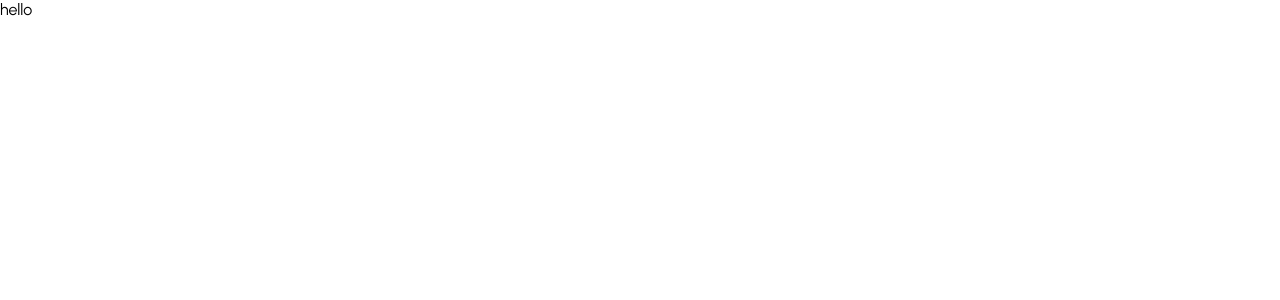
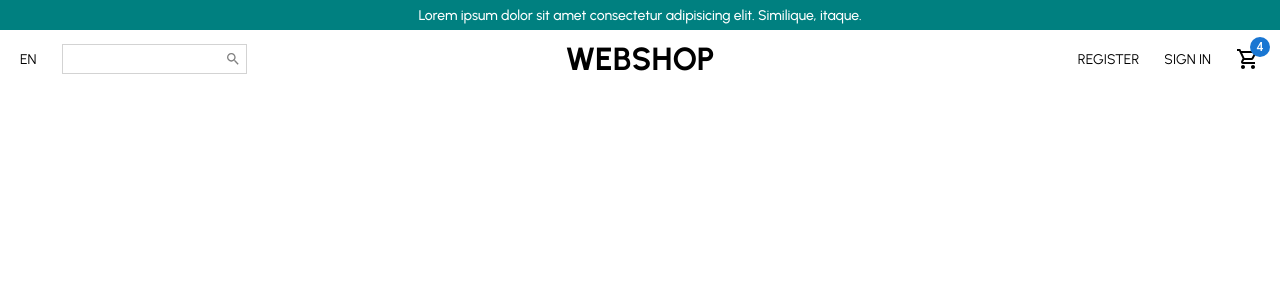
Before and after one commit to mleleszi/ecommerce-react, a React (Create React App) app: page / in a window 1280 px wide. Shown: the top 300 px of the page. Built offline with nearby package versions, Linux system fonts and the light colour scheme.

Commit message:
announcement, navbar components

```diff
--- a/src/App.js
+++ b/src/App.js
@@ -1,5 +1,7 @@
+import Home from "./components/pages/Home/Home";
+
 const App = () => {
-  return <div>hello</div>;
+  return <Home />;
 };
 
 export default App;
--- /dev/null
+++ b/src/components/Announcement/Announcement.js
@@ -0,0 +1,14 @@
+import "./Announcement.scss";
+
+const Announcement = () => {
+  return (
+    <div className='Announcement'>
+      <div className='container'>
+        Lorem ipsum dolor sit amet consectetur adipisicing elit. Similique,
+        itaque.
+      </div>
+    </div>
+  );
+};
+
+export default Announcement;
--- /dev/null
+++ b/src/components/Announcement/Announcement.scss
@@ -0,0 +1,12 @@
+.Announcement {
+  .container {
+    height: 30px;
+    background-color: teal;
+    color: white;
+    display: flex;
+    justify-content: center;
+    align-items: center;
+    font-size: 14px;
+    font-weight: 500;
+  }
+}
--- /dev/null
+++ b/src/components/Navbar/Navbar.js
@@ -0,0 +1,34 @@
+import "./Navbar.scss";
+import { Badge } from "@mui/material";
+import SearchIcon from "@mui/icons-material/Search";
+import ShoppingCartOutlinedIcon from "@mui/icons-material/ShoppingCartOutlined";
+
+const Navbar = () => {
+  return (
+    <div className='Navbar'>
+      <div className='container'>
+        <div className='wrapper'>
+          <div className='left'>
+            <span className='language'>EN</span>
+            <div className='search-container'>
+              <input type='text' />
+              <SearchIcon style={{ color: "gray", fontSize: "16px" }} />
+            </div>
+          </div>
+          <div className='center'>
+            <h1>WEBSHOP</h1>
+          </div>
+          <div className='right'>
+            <p>REGISTER</p>
+            <p>SIGN IN</p>
+            <Badge badgeContent={4} color='primary'>
+              <ShoppingCartOutlinedIcon />
+            </Badge>
+          </div>
+        </div>
+      </div>
+    </div>
+  );
+};
+
+export default Navbar;
--- /dev/null
+++ b/src/components/Navbar/Navbar.scss
@@ -0,0 +1,56 @@
+.Navbar {
+  .container {
+    height: 60px;
+  }
+
+  .wrapper {
+    padding: 10px 20px;
+    display: flex;
+    justify-content: space-between;
+    align-items: center;
+  }
+
+  .left {
+    flex: 1;
+    display: flex;
+    align-items: center;
+  }
+
+  .center {
+    flex: 1;
+    text-align: center;
+  }
+
+  .center h1 {
+    font-weight: bold;
+  }
+
+  .right {
+    flex: 1;
+    display: flex;
+    align-items: center;
+    justify-content: flex-end;
+  }
+
+  .right > * {
+    font-size: 14px;
+    margin-left: 25px;
+  }
+
+  .language {
+    font-size: 14px;
+    cursor: pointer;
+  }
+
+  .search-container {
+    border: 0.5px solid lightgray;
+    display: flex;
+    align-items: center;
+    margin-left: 25px;
+    padding: 5px;
+  }
+
+  .search-container input {
+    border: none;
+  }
+}
--- /dev/null
+++ b/src/components/pages/Home/Home.js
@@ -0,0 +1,13 @@
+import Navbar from "../../Navbar/Navbar";
+import Announcement from "../../Announcement/Announcement";
+
+const Home = () => {
+  return (
+    <div>
+      <Announcement />
+      <Navbar />
+    </div>
+  );
+};
+
+export default Home;
```
Also changed, not shown: package.json (+7 -0 lines), 1 other file (tests, documents, lock files or other folders).
